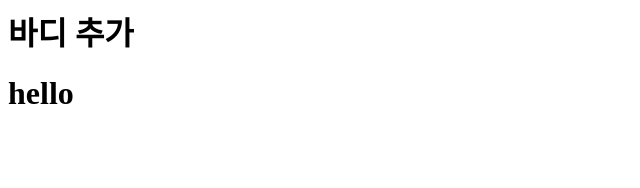
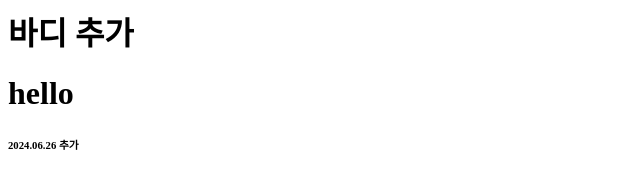
Before and after one commit to choiseungho9592/github_test, a plain HTML site: page index.html in a window 1280 px wide. Shown: the full height of the page, 0-640 px from the left. Drawn offline with Linux system fonts and the light colour scheme.

Commit message:
<h6> 한줄 추가

```diff
--- a/index.html
+++ b/index.html
@@ -5,4 +5,5 @@
 <body>
     <h1>바디 추가</h1>
     <h1>hello </h1>
+    <h6>2024.06.26 추가</h6>
 </body>
```
